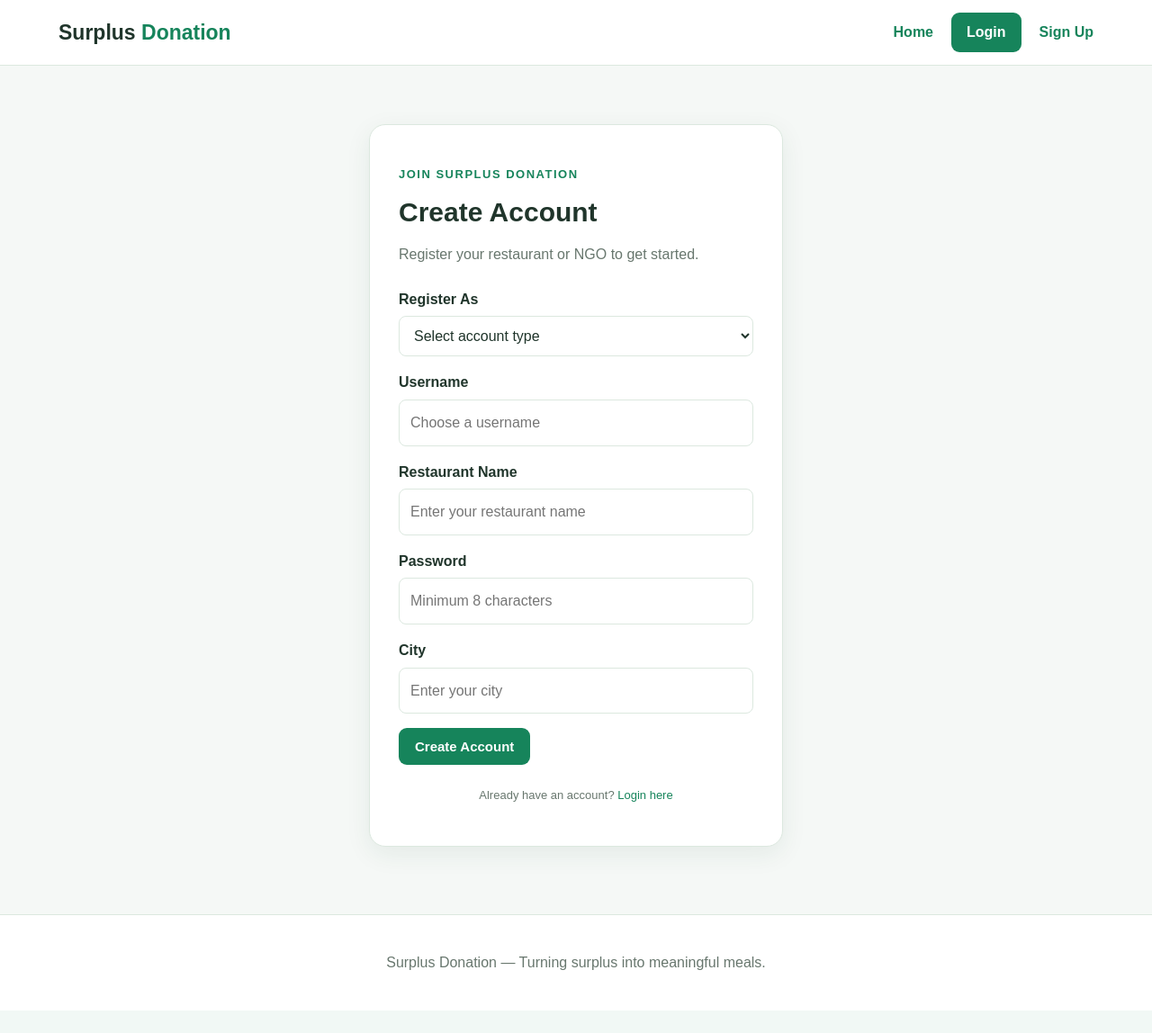
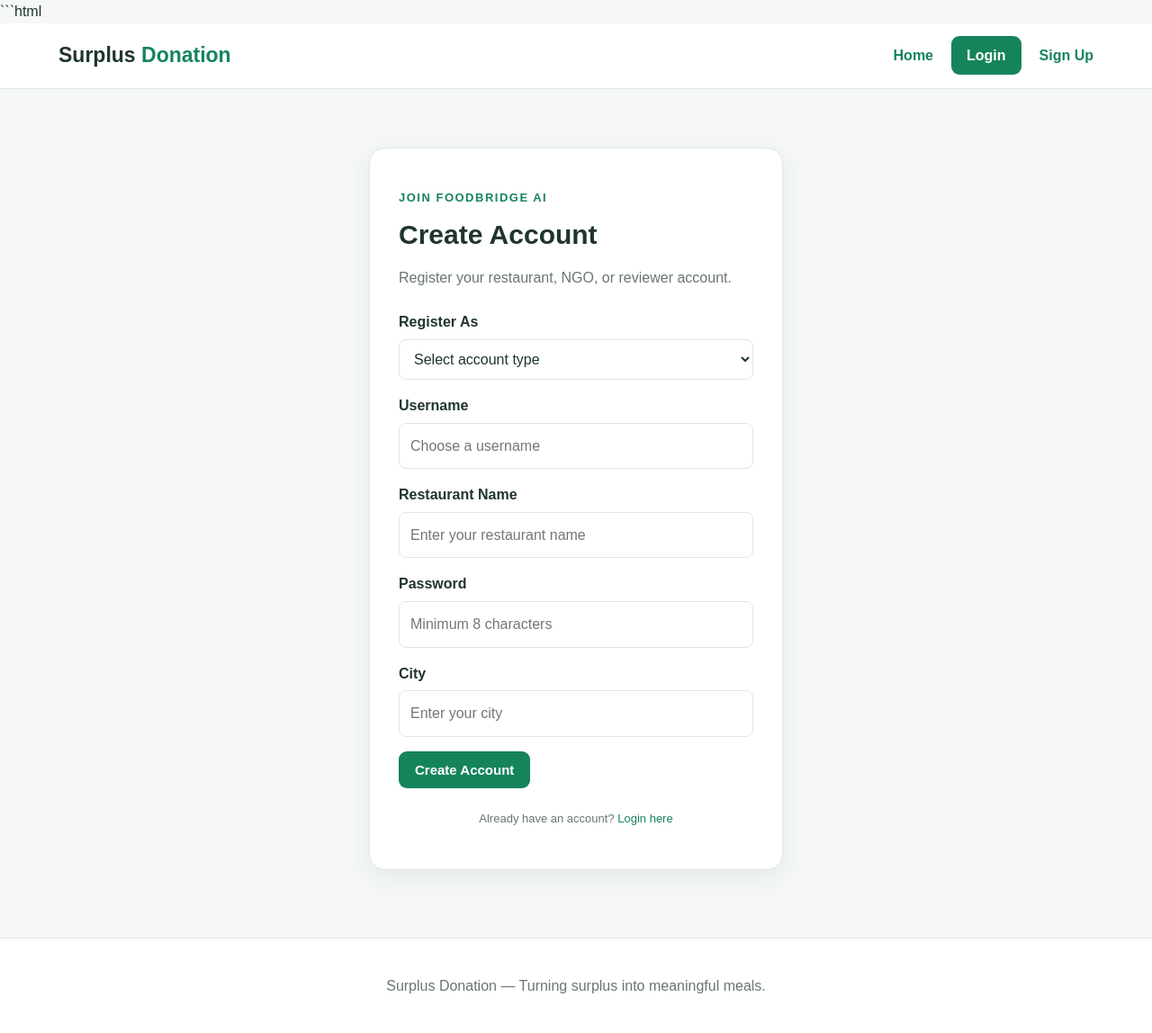
Before and after one commit to LOHITHA-SRI4517/Surplus-Food-Donation-Matcher, a Flask app: page /signup in a window 1280 px wide. Shown: the whole page at 90% size. Before the commit the page ends 1123 px from the top, so only its background shows below. Run offline with Flask 3, Linux system fonts and the light colour scheme; parts of the project's set-up code (start-up, migrations or seed data) failed here and were passed over.

Commit message:
Update signup page for FoodBridge AI branding

````diff
--- a/templates/signup.html
+++ b/templates/signup.html
@@ -1,14 +1,14 @@
-
+```html
 {% extends "base.html" %}
 
-{% block title %}Sign Up | Surplus Donation{% endblock %}
+{% block title %}Sign Up | FoodBridge AI{% endblock %}
 
 {% block content %}
 <section class="login-container">
     <div class="login-card">
-        <p class="eyebrow">JOIN SURPLUS DONATION</p>
+        <p class="eyebrow">JOIN FOODBRIDGE AI</p>
         <h1>Create Account</h1>
-        <p>Register your restaurant or NGO to get started.</p>
+        <p>Register your restaurant, NGO, or reviewer account.</p>
 
         {% with messages = get_flashed_messages(with_categories=true) %}
             {% if messages %}
@@ -21,12 +21,14 @@
         {% endwith %}
 
         <form method="POST" action="{{ url_for('signup') }}" id="signupForm">
+
             <div class="form-group">
                 <label for="role">Register As</label>
                 <select id="role" name="role" required>
                     <option value="">Select account type</option>
                     <option value="restaurant">Restaurant</option>
                     <option value="ngo">NGO</option>
+                    <option value="reviewer">Reviewer</option>
                 </select>
             </div>
 
@@ -44,7 +46,7 @@
                 >
             </div>
 
-            <div class="form-group">
+            <div class="form-group" id="organizationGroup">
                 <label for="organization_name" id="organizationLabel">
                     Restaurant / NGO Name
                 </label>
@@ -53,7 +55,7 @@
                     id="organization_name"
                     name="organization_name"
                     maxlength="100"
-                    placeholder="Enter restaurant or NGO name"
+                    placeholder="Enter organization name"
                     required
                 >
             </div>
@@ -71,7 +73,7 @@
                 >
             </div>
 
-            <div class="form-group">
+            <div class="form-group" id="cityGroup">
                 <label for="city">City</label>
                 <input
                     type="text"
@@ -107,6 +109,13 @@
                 </div>
             </div>
 
+            <div id="reviewerFields" hidden>
+                <p>
+                    Reviewer accounts are intended for authorized project
+                    reviewers who verify donations and approve requests.
+                </p>
+            </div>
+
             <button type="submit" class="btn btn-primary" id="signupButton">
                 Create Account
             </button>
@@ -122,16 +131,35 @@
 <script>
     const roleSelect = document.getElementById("role");
     const ngoFields = document.getElementById("ngoFields");
+    const reviewerFields = document.getElementById("reviewerFields");
+
     const categoriesInput = document.getElementById("categories");
     const capacityInput = document.getElementById("capacity");
+
+    const organizationGroup = document.getElementById("organizationGroup");
     const organizationLabel = document.getElementById("organizationLabel");
     const organizationInput = document.getElementById("organization_name");
+
+    const cityGroup = document.getElementById("cityGroup");
+    const cityInput = document.getElementById("city");
+
     const signupButton = document.getElementById("signupButton");
 
     function updateSignupForm() {
-        const isNgo = roleSelect.value === "ngo";
+        const role = roleSelect.value;
+        const isNgo = role === "ngo";
+        const isReviewer = role === "reviewer";
+        const isRestaurant = role === "restaurant";
 
         ngoFields.hidden = !isNgo;
+        reviewerFields.hidden = !isReviewer;
+
+        organizationGroup.hidden = isReviewer;
+        cityGroup.hidden = isReviewer;
+
+        organizationInput.required = !isReviewer;
+        cityInput.required = !isReviewer;
+
         categoriesInput.required = isNgo;
         capacityInput.required = isNgo;
 
@@ -143,12 +171,19 @@
             ? "Enter your NGO name"
             : "Enter your restaurant name";
 
-        signupButton.textContent = isNgo
-            ? "Register NGO"
-            : "Create Account";
+        if (isNgo) {
+            signupButton.textContent = "Register NGO";
+        } else if (isReviewer) {
+            signupButton.textContent = "Create Reviewer Account";
+        } else if (isRestaurant) {
+            signupButton.textContent = "Register Restaurant";
+        } else {
+            signupButton.textContent = "Create Account";
+        }
     }
 
     roleSelect.addEventListener("change", updateSignupForm);
     updateSignupForm();
 </script>
 {% endblock %}
+```
````
